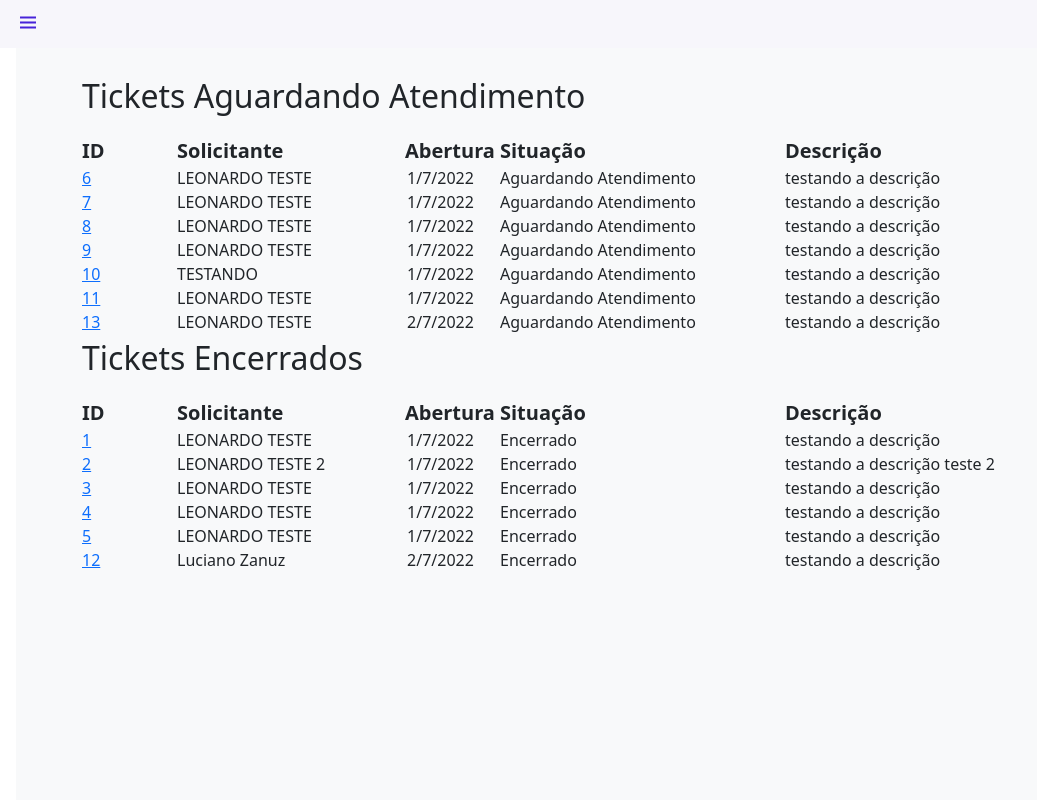
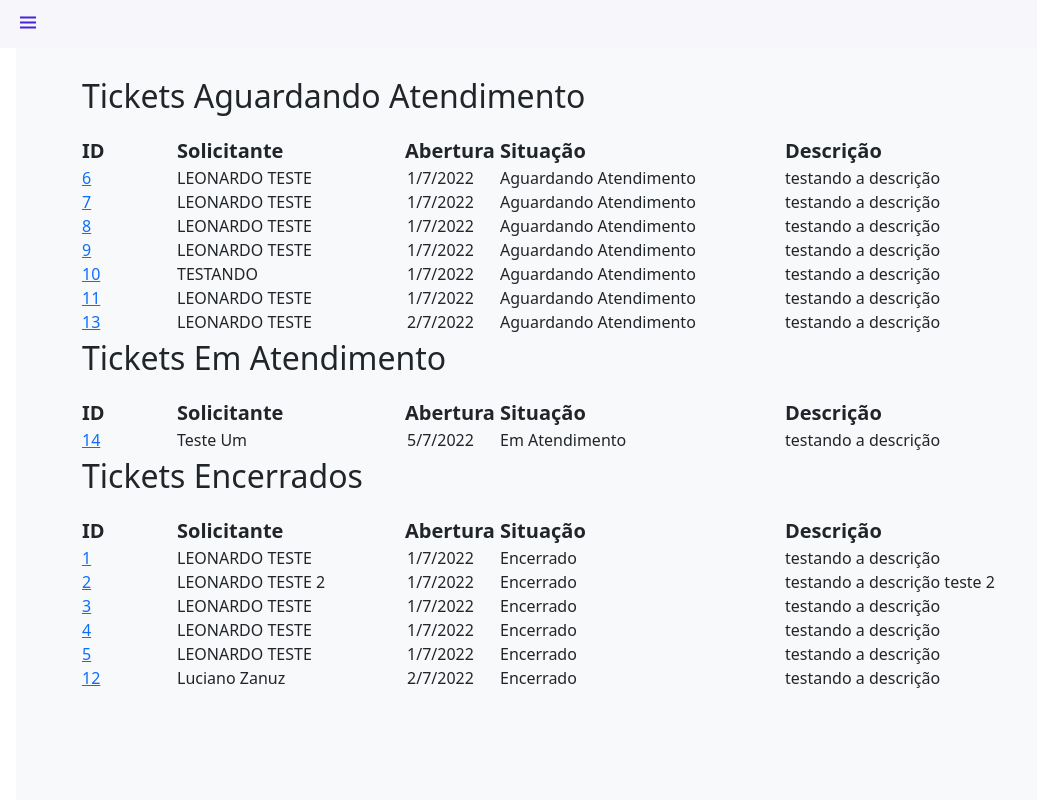
Before and after one commit to laaths/EasyHelp, a Django app: page / in a window 1280 px wide. Shown: the whole page, without its empty margins (0-1037 px from the left). Run offline with Django 4.2, Linux system fonts and the light colour scheme; a user stored in the database is signed in; data comes from the database, SQL or seed files in the repository; both versions use the stored data as it was after the commit; some libraries are stand-ins or nearby versions.

Commit message:
Adicionado função em atendimento e preenchimento automatico de abertura de chamado com nome e email do usuario logado.

```diff
--- a/templates/base.html
+++ b/templates/base.html
@@ -14,7 +14,7 @@
 </head>
 <body id="body-pd">
     <header class="header" id="header">
-        <div class="header_toggle"> <i class='bx bx-menu' id="header-toggle"></i> </div>
+        <div class="header_toggle"><i class='bx bx-menu' id="header-toggle"></i> </div>
         <div class="header_img">  </div>
     </header>
     <div class="l-navbar" id="nav-bar">
@@ -42,5 +42,7 @@
     <script type="text/javascript" src="{% static 'js/script.js' %}"></script>
     <!-- JavaScript Bundle with Popper -->
     <script src="https://cdn.jsdelivr.net/npm/bootstrap@5.2.0-beta1/dist/js/bootstrap.bundle.min.js" integrity="sha384-pprn3073KE6tl6bjs2QrFaJGz5/SUsLqktiwsUTF55Jfv3qYSDhgCecCxMW52nD2" crossorigin="anonymous"></script>
+    {% block script %}
+    {% endblock %}
 </body>
 </html>
--- a/templates/index.html
+++ b/templates/index.html
@@ -41,6 +41,37 @@
     </div>
     <div class="container">
         <p class="fs-2 fw-bolt">
+            Tickets Em Atendimento
+        </p>
+        <div class="row row-cols-5">
+            <div class="col-1 fs-5 fw-bolder">ID</div>
+            <div class="col fs-5 fw-bolder">Solicitante</div>
+            <div class="col-1 fs-5 fw-bolder" >Abertura</div>
+            <div class="col-3 fs-5 fw-bolder">Situação</div>
+            <div class="col fs-5 fw-bolder">Descrição</div>
+        </div>
+        {% for tickets_ea in tickets_list_ea %}
+        <div class="row row-cols-5">
+            <div class="col-1">
+                <a href="{% url 'ticket' tickets_ea.id_ticket %}">{{ tickets_ea.id_ticket }}</a>
+            </div>
+            <div class="col">
+                {{ tickets_ea.nome }}
+            </div>
+            <div class="col-1 d-flex justify-content-center">
+                {{ tickets_ea.createDate.date.day }}/{{ tickets_ea.createDate.date.month }}/{{ tickets_ea.createDate.date.year }}
+            </div>
+            <div class="col-3">
+                    Em Atendimento
+            </div>
+            <div class="col col-lg-4">
+                {{ tickets_ea.dsticket }}
+            </div>
+        </div>
+        {% endfor %}
+    </div>
+    <div class="container">
+        <p class="fs-2 fw-bolt">
             Tickets Encerrados
         </p>
         <div class="row row-cols-5">
--- a/tickets/forms.py
+++ b/tickets/forms.py
@@ -1,12 +1,13 @@
 from django.forms import ModelForm
 from django import forms
 from django.core.mail.message import EmailMessage
+
 from .models import OpenTicketModel, historiesForTickets
 from datetime import datetime
 
 class OpenTicketForm(ModelForm):
-    nome = forms.CharField(label='Nome do Solicitante', max_length=50, min_length=8, initial='LEONARDO TESTE')
-    email = forms.EmailField(label='E-mail', max_length=100, initial='teste@teste.com')
+    nome = forms.CharField(label='Nome do Solicitante', max_length=50, min_length=8)
+    email = forms.EmailField(label='E-mail', max_length=100)
     setor = forms.CharField(label='Setor', max_length=50, initial='Setor Teste')
     tel_ramal = forms.CharField(label='Celular / Ramal', max_length=50, min_length=9, initial='51 992878332')
     titulo = forms.CharField(label='Titulo - Problema', max_length=100, min_length=10, initial='Titulo teste')
--- a/tickets/views.py
+++ b/tickets/views.py
@@ -12,10 +12,12 @@ from django.http import HttpResponseRedirect
 def baseView(request):
     if request.user.is_authenticated:
         tickets_list_ab = OpenTicketModel.objects.filter(status=0)
+        tickets_list_ea = OpenTicketModel.objects.filter(status=2)
         tickets_list_en = OpenTicketModel.objects.filter(status=1)
         context_index = {
             'tickets_list': tickets_list_ab,
             'tickets_list_en': tickets_list_en,
+            'tickets_list_ea': tickets_list_ea,
         }
         return render(request, 'index.html', context_index)
     else:
@@ -44,6 +46,7 @@ def ticket(request):
             request, 'openTicket.html',
             {
                 'form': form,
+                'user': request.user,
             }
         )
     else:
@@ -55,6 +58,17 @@ def ticketPage(request, id_ticket):
         tableRelac = historiesForTickets.objects.all()
         tableRelac.create(idTicket=id_ticket, idUser=request.user.id, dstkHistories=request.POST['dstkHistories'])
         print(request.POST)
+
+    def iniciarAtendimento():
+        try:
+            ticket = OpenTicketModel.objects.get(id_ticket=id_ticket)
+            if request.POST:
+                ticket.status = '2'
+                ticket.save()
+            else:
+                pass
+        except KeyError:
+            pass
 
     def encerrarTicket():
         try:
@@ -78,7 +92,9 @@ def ticketPage(request, id_ticket):
                 form = historiesForTicketsForm()
                 return redirect('index')
             else:
-                form = historiesForTicketsForm()
+                print("TESTE")
+                iniciarAtendimento()
+                #form = historiesForTicketsForm()
         else:
             form = historiesForTicketsForm()
         tablehistor = historiesForTickets.objects.filter(idTicket=id_ticket)
@@ -94,10 +110,9 @@ def ticketPage(request, id_ticket):
         messages.error(request, 'Efetuar Login Para Continuar!')
         return redirect('auth')
 
-def searchTicket(id_ticket):
+def buscarTicket(id_ticket):
     tablehistor = historiesForTickets.objects.filter(idTicket=id_ticket)
     return redirect('ticket', id_ticket)
-
 
 def UserSession(request):
     if request.user.is_authenticated:
```
Also changed, not shown: tickets/templates/openTicket.html (+18 -0 lines), tickets/templates/ticketPage.html (renamed from templates/ticketPage.html, +25 -6 lines), db.sqlite3, tickets/static/js/script.js (line endings or trailing spaces).
